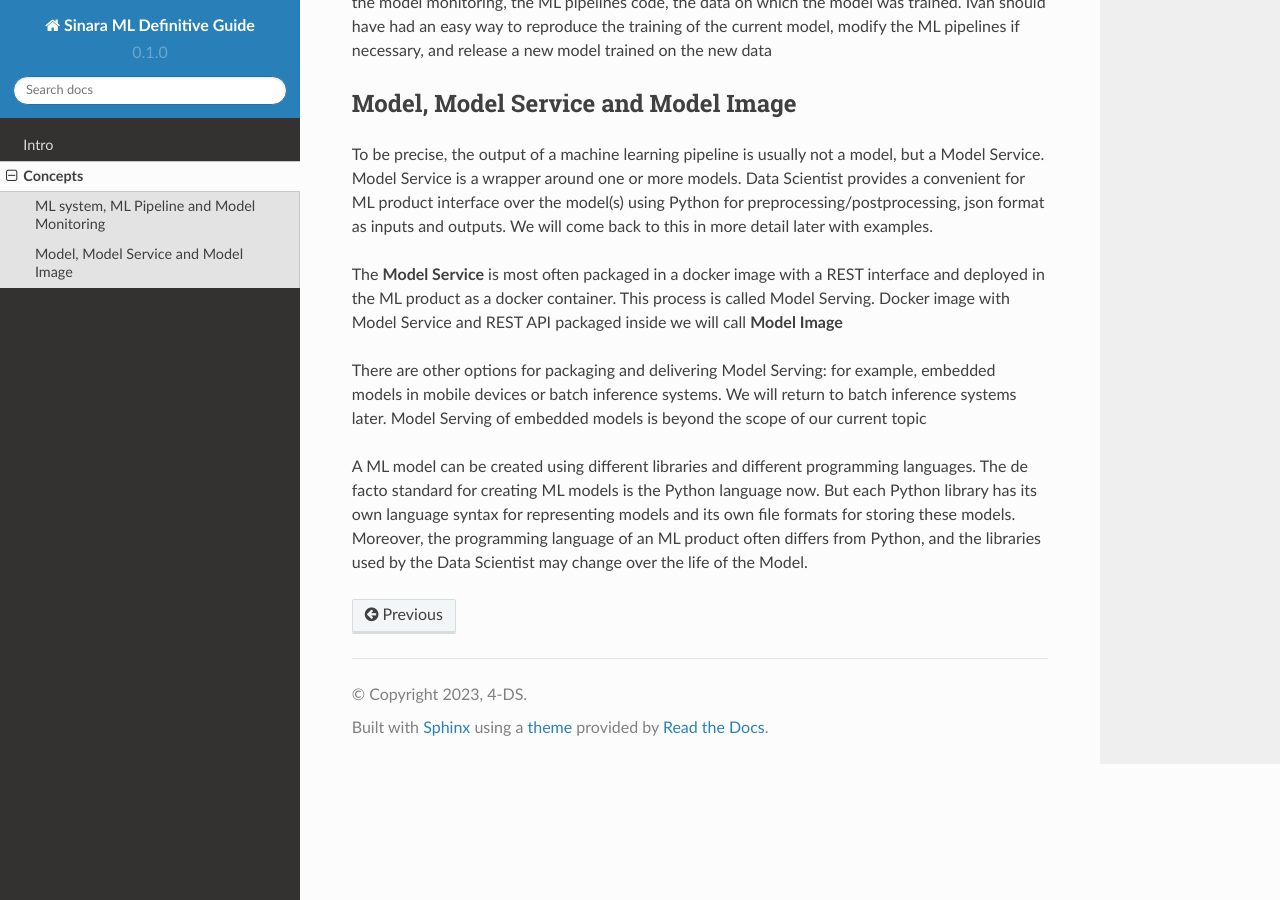
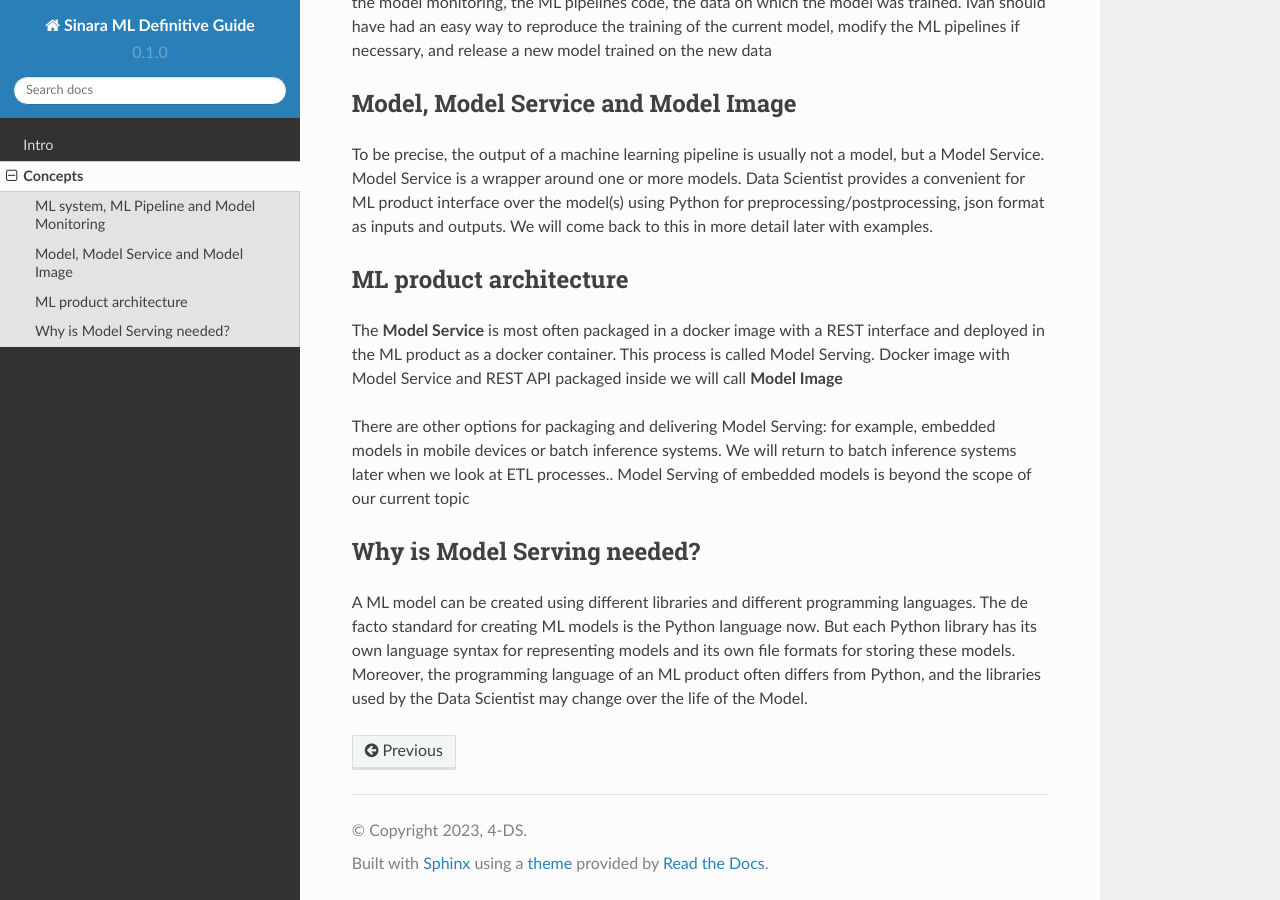
Before and after one commit to 4-DS/SinaraML-Def-Guide, a Sphinx documentation site: the page built from docs/source/concepts.rst, in a window 1280 px wide and 900 px high, scrolled down 1594 px. Built offline with Sphinx 7.4.7 and the Read the Docs theme 2.0.0, drawn with Linux system fonts in a browser that asks for light colours.

Commit message:
Update concepts.rst

```diff
--- a/docs/source/concepts.rst
+++ b/docs/source/concepts.rst
@@ -30,11 +30,13 @@ Model, Model Service and Model Image
 
 To be precise, the output of a machine learning pipeline is usually not a model, but a Model Service. Model Service is a wrapper around one or more models. Data Scientist provides a convenient for ML product interface over the model(s) using Python for preprocessing/postprocessing, json format as inputs and outputs. We will come back to this in more detail later with examples.
 
+ML product architecture
+************************
+
 The **Model Service** is most often packaged in a docker image with a REST interface and deployed in the ML product as a docker container. This process is called Model Serving. Docker image with Model Service and REST API packaged inside we will call **Model Image**
 
+There are other options for packaging and delivering Model Serving: for example, embedded models in mobile devices or batch inference systems. We will return to batch inference systems later when we look at ETL processes.. Model Serving of embedded models is beyond the scope of our current topic
 
-
-
-There are other options for packaging and delivering Model Serving: for example, embedded models in mobile devices or batch inference systems. We will return to batch inference systems later. Model Serving of embedded models is beyond the scope of our current topic
-
+Why is Model Serving needed?
+****************************
 A ML model can be created using different libraries and different programming languages. The de facto standard for creating ML models is the Python language now. But each Python library has its own language syntax for representing models and its own file formats for storing these models. Moreover, the programming language of an ML product often differs from Python, and the libraries used by the Data Scientist may change over the life of the Model.
```
